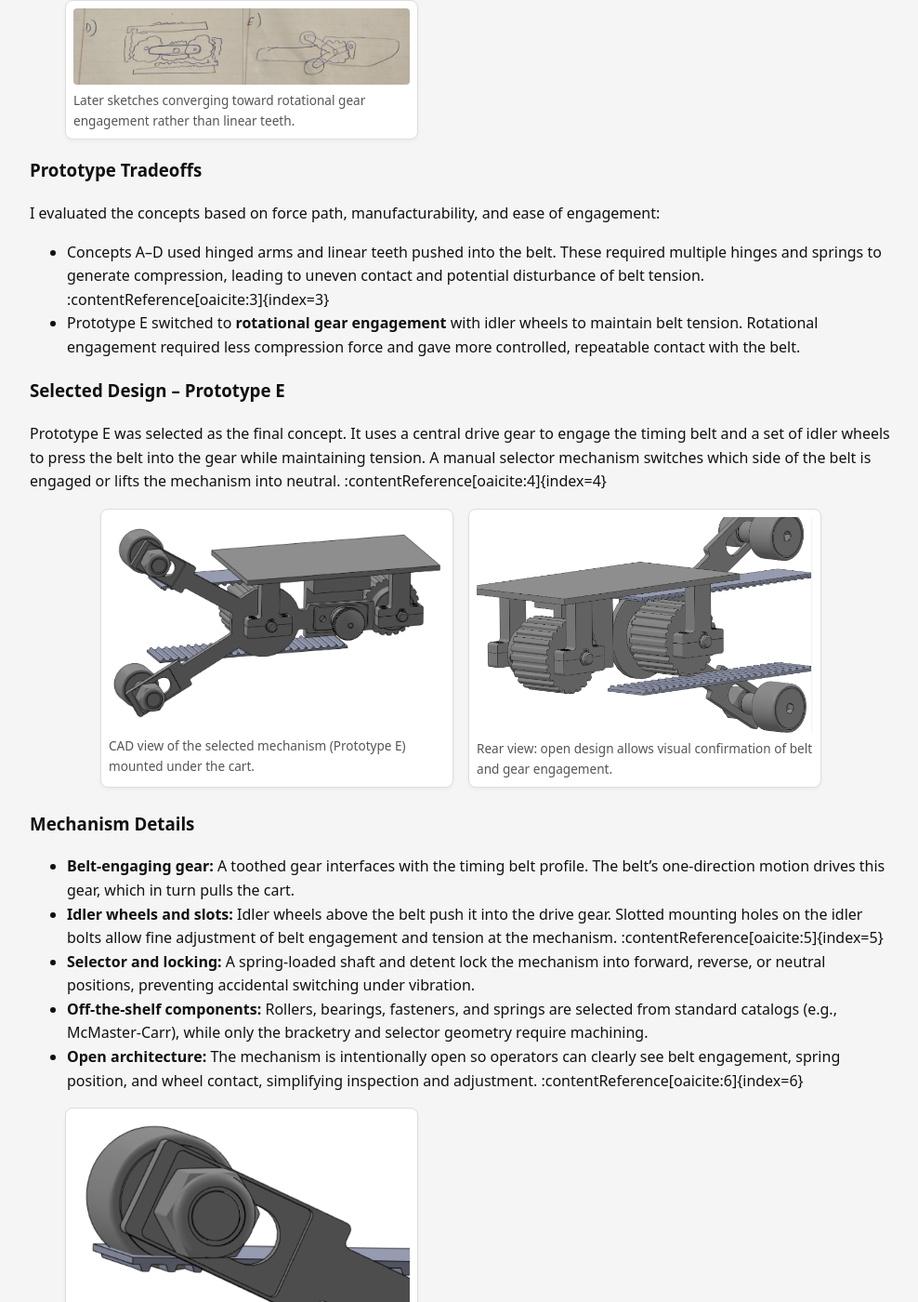
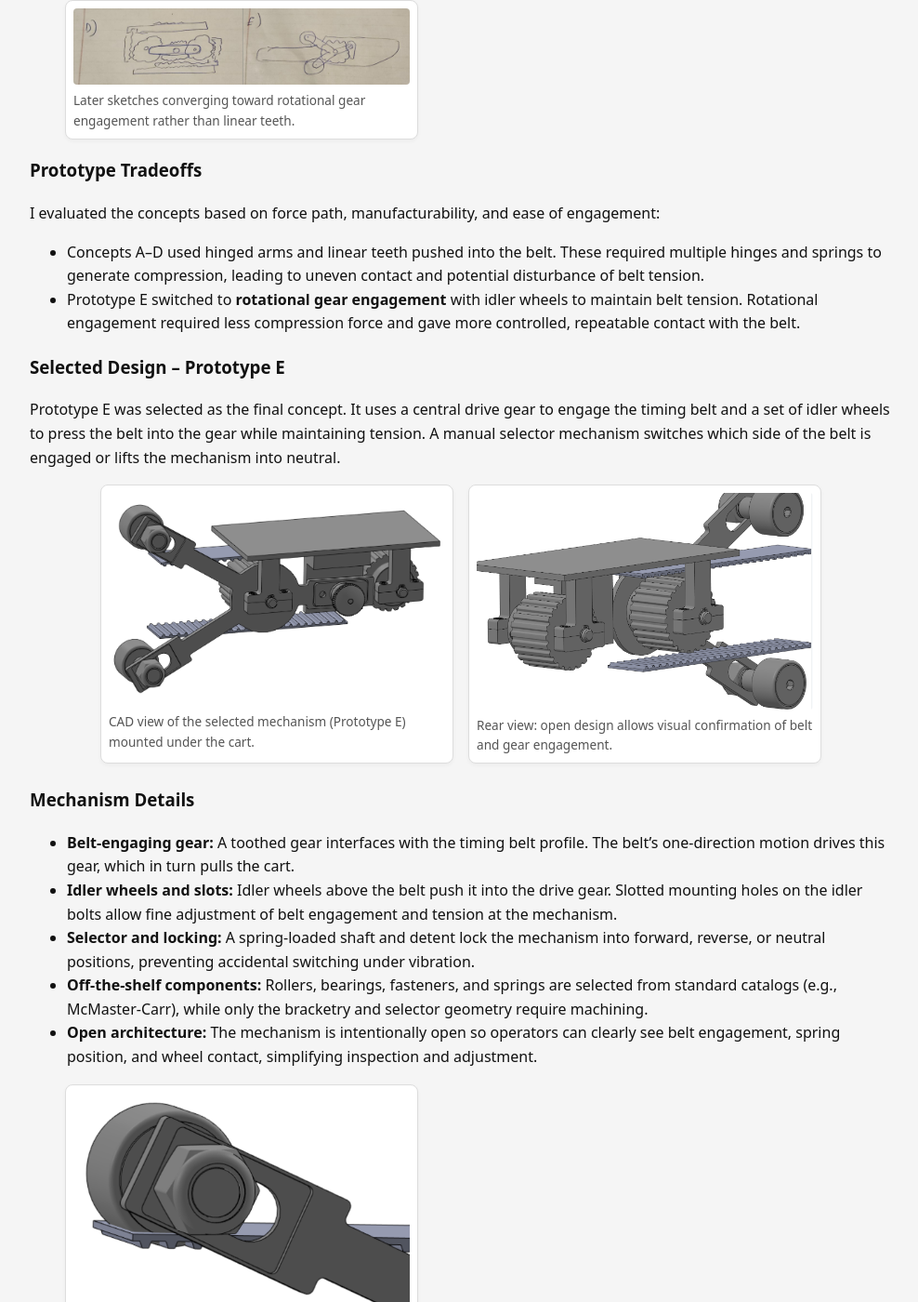
Before and after one commit to zinounobaid/zinounobaid.github.io, a Jekyll site: the page built from projects/manual-cart-drive-mechanism.html, in a window 1280 px wide and 1400 px high, scrolled down 1765 px. Shown: the whole window at 93% size, without its empty margins (144-1132 px from the left). Built offline with Jekyll 4.4.1, drawn with Linux system fonts in a browser that asks for light colours; some of the changed text lies outside the part shown.

Commit message:
Remove unnecessary content references from HTML

```diff
--- a/projects/manual-cart-drive-mechanism.html
+++ b/projects/manual-cart-drive-mechanism.html
@@ -29,7 +29,7 @@ date: 2025-11-01
     I approached this as a state-based mechanism design problem, iterated through several
     prototype concepts on paper, and converged on a compact mechanism that uses a pair of
     belt-engaging gears, idler wheels, and a spring-loaded selector to switch between
-    forward, reverse, and neutral. :contentReference[oaicite:0]{index=0}
+    forward, reverse, and neutral.
   </p>
 
   <!-- PROBLEM DIAGRAM NEAR TOP -->
@@ -49,7 +49,7 @@ date: 2025-11-01
   <p>
     The given setup was a carriage on linear guides, with a timing belt looped underneath.
     The belt motion and tension are fixed; all control must come from the mechanism that
-    attaches to the cart. To make the problem concrete, I adopted the following assumptions: :contentReference[oaicite:1]{index=1}
+    attaches to the cart. To make the problem concrete, I adopted the following assumptions:
   </p>
   <ul>
     <li>Timing belt tension ~<strong>250 lbf</strong>, 2&quot; belt spacing, 1&quot; belt width, trapezoidal profile, ~3&quot; engagement length.</li>
@@ -64,7 +64,7 @@ date: 2025-11-01
     I explored several concepts using hand sketches, focusing on how to engage and disengage
     teeth or rollers with the belt while controlling the contact force. Early concepts used
     linkages to press linear “tooth bars” into the belt; later concepts transitioned to
-    rotational engagement with gears. :contentReference[oaicite:2]{index=2}
+    rotational engagement with gears.
   </p>
 
   <div class="image-grid">
@@ -98,7 +98,7 @@ date: 2025-11-01
     <li>
       Concepts A–D used hinged arms and linear teeth pushed into the belt. These required
       multiple hinges and springs to generate compression, leading to uneven contact and
-      potential disturbance of belt tension. :contentReference[oaicite:3]{index=3}
+      potential disturbance of belt tension.
     </li>
     <li>
       Prototype E switched to <strong>rotational gear engagement</strong> with idler wheels to maintain belt
@@ -112,7 +112,7 @@ date: 2025-11-01
     Prototype E was selected as the final concept. It uses a central drive gear to engage
     the timing belt and a set of idler wheels to press the belt into the gear while maintaining
     tension. A manual selector mechanism switches which side of the belt is engaged or lifts
-    the mechanism into neutral. :contentReference[oaicite:4]{index=4}
+    the mechanism into neutral.
   </p>
 
   <div class="image-row">
@@ -141,7 +141,7 @@ date: 2025-11-01
     <li>
       <strong>Idler wheels and slots:</strong>
       Idler wheels above the belt push it into the drive gear. Slotted mounting holes on the
-      idler bolts allow fine adjustment of belt engagement and tension at the mechanism. :contentReference[oaicite:5]{index=5}
+      idler bolts allow fine adjustment of belt engagement and tension at the mechanism.
     </li>
     <li>
       <strong>Selector and locking:</strong>
@@ -156,7 +156,7 @@ date: 2025-11-01
     <li>
       <strong>Open architecture:</strong>
       The mechanism is intentionally open so operators can clearly see belt engagement, spring
-      position, and wheel contact, simplifying inspection and adjustment. :contentReference[oaicite:6]{index=6}
+      position, and wheel contact, simplifying inspection and adjustment.
     </li>
   </ul>
 
```
